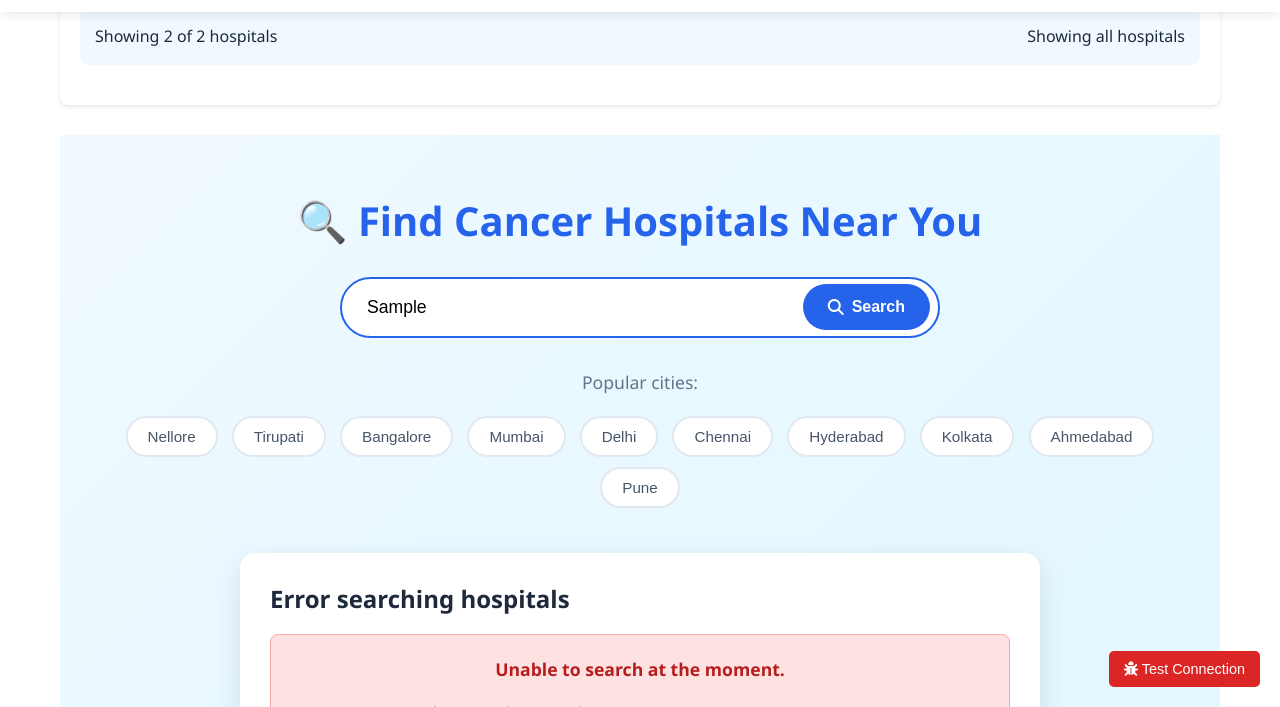
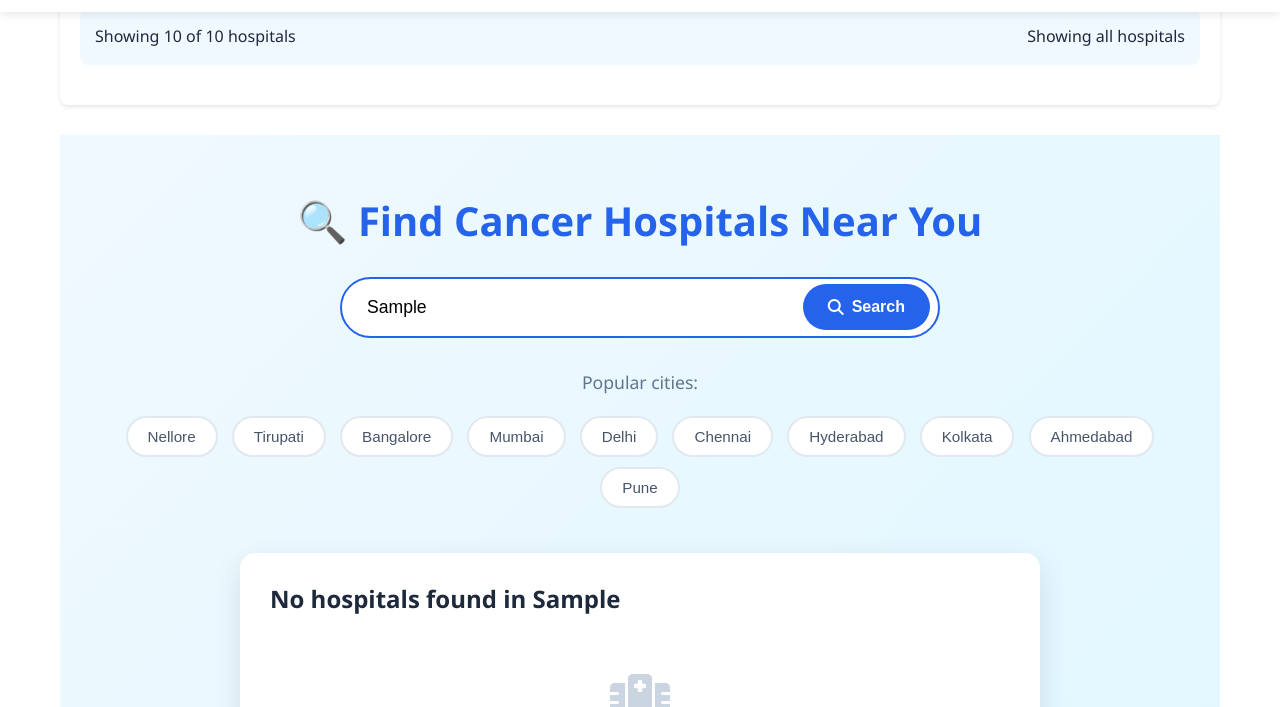
Before and after one commit to yaswanthhari/seenu-right-treatment, a website: page client/find-help.html in a window 1280 px wide. Both pictures are taken after typing "Sample" into the empty fields and a click on the button "Search". Shown: the part 749-1456 px from the top of the page. Drawn offline with Linux system fonts and the light colour scheme; no server answers.

Commit message:
Updated find-help.html in client folder with static hospital data

```diff
--- a/client/find-help.html
+++ b/client/find-help.html
@@ -64,7 +64,6 @@
             margin-top: 15px;
         }
 
-        /* Search Section Styles */
         .city-search-section {
             padding: 60px 0;
             background: linear-gradient(135deg, #f0f9ff 0%, #e0f7ff 100%);
@@ -180,16 +179,6 @@
         .no-results {
             text-align: center;
             padding: 40px;
-        }
-
-        .error-message {
-            background: #fee2e2;
-            border: 1px solid #fca5a5;
-            border-radius: 8px;
-            padding: 20px;
-            text-align: center;
-            margin: 20px 0;
-            color: #b91c1c;
         }
     </style>
 </head>
@@ -370,20 +359,125 @@
     </footer>
 
     <script>
+        // ========== STATIC HOSPITAL DATABASE ==========
+        const staticHospitals = [
+            {
+                id: 1,
+                name: "Tata Memorial Hospital",
+                type: "Government",
+                city: "Mumbai",
+                state: "Maharashtra",
+                phone: "022-24177000",
+                emergency: "022-24146750",
+                specializations: ["Oncology", "Radiation", "Surgery"],
+                verified: true
+            },
+            {
+                id: 2,
+                name: "AIIMS Cancer Center",
+                type: "Government",
+                city: "Delhi",
+                state: "Delhi",
+                phone: "011-26588500",
+                specializations: ["Medical Oncology", "Pediatric"],
+                verified: true
+            },
+            {
+                id: 3,
+                name: "Apollo Cancer Institute",
+                type: "Private",
+                city: "Chennai",
+                state: "Tamil Nadu",
+                phone: "044-28203333",
+                specializations: ["All Cancers"],
+                verified: true
+            },
+            {
+                id: 4,
+                name: "Sri Venkateswara Institute of Cancer Care",
+                type: "Government",
+                city: "Tirupati",
+                state: "Andhra Pradesh",
+                phone: "0877-2285001",
+                emergency: "0877-2285002",
+                specializations: ["Medical Oncology", "Radiation", "Surgery"],
+                verified: true
+            },
+            {
+                id: 5,
+                name: "Bangalore Oncology Center",
+                type: "Private",
+                city: "Bangalore",
+                state: "Karnataka",
+                phone: "080-22223333",
+                specializations: ["All Cancers", "Immunotherapy"],
+                verified: true
+            },
+            {
+                id: 6,
+                name: "Kolkata Cancer Institute",
+                type: "Government",
+                city: "Kolkata",
+                state: "West Bengal",
+                phone: "033-24445555",
+                emergency: "033-24445556",
+                specializations: ["Surgical Oncology", "Radiation"],
+                verified: true
+            },
+            {
+                id: 7,
+                name: "Nellore Cancer Care Center",
+                type: "Private",
+                city: "Nellore",
+                state: "Andhra Pradesh",
+                phone: "0861-2345678",
+                specializations: ["Chemotherapy", "Palliative Care"],
+                verified: true
+            },
+            {
+                id: 8,
+                name: "Tirupati Cancer Hospital",
+                type: "Private",
+                city: "Tirupati",
+                state: "Andhra Pradesh",
+                phone: "0877-2233445",
+                specializations: ["Chemotherapy", "Palliative Care"],
+                verified: false
+            },
+            {
+                id: 9,
+                name: "Hyderabad Cancer Care",
+                type: "Private",
+                city: "Hyderabad",
+                state: "Telangana",
+                phone: "040-33445566",
+                specializations: ["Medical Oncology", "Targeted Therapy"],
+                verified: true
+            },
+            {
+                id: 10,
+                name: "Pune Cancer Hospital",
+                type: "Private",
+                city: "Pune",
+                state: "Maharashtra",
+                phone: "020-44556677",
+                specializations: ["Pediatric Oncology", "Bone Marrow Transplant"],
+                verified: true
+            }
+        ];
+
         // ========== CITY SEARCH FUNCTIONS ==========
-        async function searchHospitalsByCity() {
+        function searchHospitalsByCity() {
             const cityInput = document.getElementById('citySearch').value.trim();
             if (!cityInput) {
                 alert('Please enter a city name');
                 return;
             }
 
-            await searchCity(cityInput);
+            searchCity(cityInput);
         }
 
-        async function searchCity(city) {
-            console.log('Searching for:', city);
-
+        function searchCity(city) {
             // Update search box
             document.getElementById('citySearch').value = city;
 
@@ -394,30 +488,27 @@
             // Show loading
             document.getElementById('hospitalsList').innerHTML = `
                 <div style="text-align: center; padding: 40px;">
-                    <i class="fas fa-spinner fa-spin loading-spinner" style="font-size: 2rem; color: #2563eb;"></i>
+                    <i class="fas fa-spinner fa-spin" style="font-size: 2rem; color: #2563eb;"></i>
                     <p>Searching hospitals in ${city}...</p>
                 </div>
             `;
             document.getElementById('noResults').style.display = 'none';
             document.getElementById('resultsTitle').textContent = `Searching in ${city}...`;
 
-            try {
-                // IMPORTANT: Use your server's port (5000)
-                const response = await fetch(`http://localhost:5000/api/hospitals/search/${encodeURIComponent(city)}`);
+            // Simulate API delay
+            setTimeout(() => {
+                const cityLower = city.toLowerCase();
+                const filtered = staticHospitals.filter(h =>
+                    h.city.toLowerCase().includes(cityLower) ||
+                    h.state.toLowerCase().includes(cityLower)
+                );
 
-                if (!response.ok) {
-                    throw new Error(`HTTP error! status: ${response.status}`);
-                }
-
-                const data = await response.json();
-                console.log('Search results:', data);
-
-                if (data.success && data.hospitals && data.hospitals.length > 0) {
+                if (filtered.length > 0) {
                     // Show results
-                    document.getElementById('resultsTitle').textContent = `🏥 Found ${data.count} cancer hospitals in ${city}`;
+                    document.getElementById('resultsTitle').textContent = `🏥 Found ${filtered.length} cancer hospital${filtered.length > 1 ? 's' : ''} in ${city}`;
 
                     let html = '';
-                    data.hospitals.forEach(hospital => {
+                    filtered.forEach(hospital => {
                         html += `
                             <div class="hospital-search-item">
                                 <h4>${hospital.name}</h4>
@@ -427,10 +518,10 @@
                                 ${hospital.emergency ? `<p><strong>Emergency:</strong> ${hospital.emergency}</p>` : ''}
                                 <p><strong>Specializations:</strong> ${hospital.specializations.join(', ')}</p>
                                 <div class="hospital-actions">
-                                    <button onclick="callHospitalNumber('${hospital.phone}')" class="btn btn-primary">
+                                    <button onclick="callHospital('${hospital.phone}')" class="btn btn-primary">
                                         <i class="fas fa-phone"></i> Call
                                     </button>
-                                    <button onclick="getHospitalDirections('${hospital.name}, ${hospital.city}')" class="btn btn-secondary">
+                                    <button onclick="getDirections('${hospital.name}, ${hospital.city}')" class="btn btn-secondary">
                                         <i class="fas fa-map-marker-alt"></i> Directions
                                     </button>
                                 </div>
@@ -446,71 +537,23 @@
                     document.getElementById('hospitalsList').innerHTML = '';
                     document.getElementById('noResults').style.display = 'block';
                 }
-
-            } catch (error) {
-                console.error('Search error:', error);
-                document.getElementById('resultsTitle').textContent = 'Error searching hospitals';
-                document.getElementById('hospitalsList').innerHTML = `
-                    <div class="error-message">
-                        <p><strong>Unable to search at the moment.</strong></p>
-                        <p>Please make sure the server is running on port 5000.</p>
-                        <p>Error: ${error.message}</p>
-                        <button onclick="searchCity('${city}')" class="city-tag" style="margin-top: 10px;">
-                            <i class="fas fa-redo"></i> Try Again
-                        </button>
-                    </div>
-                `;
-            }
+            }, 500);
         }
 
         // ========== HOSPITAL LIST FUNCTIONS ==========
         let hospitals = [];
 
-        // Load hospitals from API
-        async function loadAllHospitals() {
+        // Load hospitals from static data
+        function loadAllHospitals() {
             try {
-                // IMPORTANT: Use your server's port (5000)
-                const response = await fetch('http://localhost:5000/api/hospitals');
-                hospitals = await response.json();
+                hospitals = staticHospitals;
 
                 displayHospitals(hospitals);
                 updateStats();
 
             } catch (error) {
                 console.error('Error loading hospitals:', error);
-                document.getElementById('all-hospitals').innerHTML = `
-                    <div style="text-align: center; padding: 40px;">
-                        <h3>⚠️ Unable to load hospitals</h3>
-                        <p>Please check if the server is running on port 5000.</p>
-                        <p>Showing sample hospitals for demonstration:</p>
-                    </div>
-                `;
-
-                // Show sample data
-                hospitals = [
-                    {
-                        id: 1,
-                        name: "Tata Memorial Hospital",
-                        type: "Government",
-                        city: "Mumbai",
-                        state: "Maharashtra",
-                        phone: "022-24177000",
-                        emergency: "022-24146750",
-                        specializations: ["Oncology", "Radiation", "Surgery"],
-                        verified: true
-                    },
-                    {
-                        id: 2,
-                        name: "AIIMS Cancer Center",
-                        type: "Government",
-                        city: "Delhi",
-                        state: "Delhi",
-                        phone: "011-26588500",
-                        specializations: ["Medical Oncology", "Pediatric"],
-                        verified: true
-                    }
-                ];
-
+                hospitals = staticHospitals;
                 displayHospitals(hospitals);
                 updateStats();
             }
@@ -542,10 +585,10 @@
                         <span class="verified">${hospital.verified ? '✓ Government Verified' : 'Verification Pending'}</span>
                     </div>
                     <div style="margin-top: 20px; display: flex; gap: 10px;">
-                        <button onclick="callHospitalNumber('${hospital.phone}')" class="btn btn-primary" style="flex: 1;">
+                        <button onclick="callHospital('${hospital.phone}')" class="btn btn-primary" style="flex: 1;">
                             <i class="fas fa-phone"></i> Call
                         </button>
-                        <button onclick="getHospitalDirections('${hospital.name}, ${hospital.city}')" class="btn btn-secondary" style="flex: 1;">
+                        <button onclick="getDirections('${hospital.name}, ${hospital.city}')" class="btn btn-secondary" style="flex: 1;">
                             <i class="fas fa-map-marker-alt"></i> Directions
                         </button>
                     </div>
@@ -592,13 +635,13 @@
         }
 
         // ========== HELPER FUNCTIONS ==========
-        function callHospitalNumber(phone) {
+        function callHospital(phone) {
             if (confirm(`Call ${phone}?`)) {
                 window.location.href = `tel:${phone}`;
             }
         }
 
-        function getHospitalDirections(address) {
+        function getDirections(address) {
             const query = encodeURIComponent(address);
             window.open(`https://www.google.com/maps/search/?api=1&query=${query}`, '_blank');
         }
@@ -620,21 +663,6 @@
                     searchHospitalsByCity();
                 }
             });
-
-            // Add test button for debugging
-            const testBtn = document.createElement('button');
-            testBtn.innerHTML = '<i class="fas fa-bug"></i> Test Connection';
-            testBtn.style.cssText = 'position: fixed; bottom: 20px; right: 20px; z-index: 1000; background: #dc2626; color: white; border: none; padding: 10px 15px; border-radius: 5px; cursor: pointer; font-size: 0.9rem;';
-            testBtn.onclick = async () => {
-                try {
-                    const response = await fetch('http://localhost:5000/api/hospitals');
-                    const data = await response.json();
-                    alert(`✅ Server is working! Found ${data.length} hospitals.`);
-                } catch (error) {
-                    alert(`❌ Server not responding: ${error.message}`);
-                }
-            };
-            document.body.appendChild(testBtn);
         });
     </script>
 </body>
```
